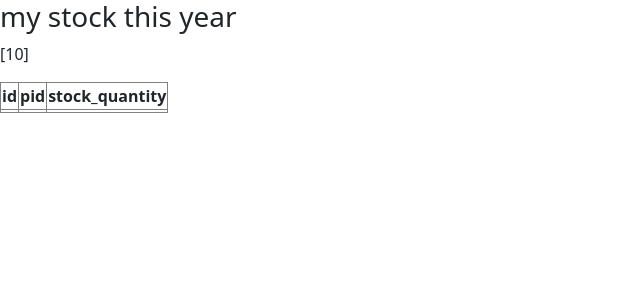
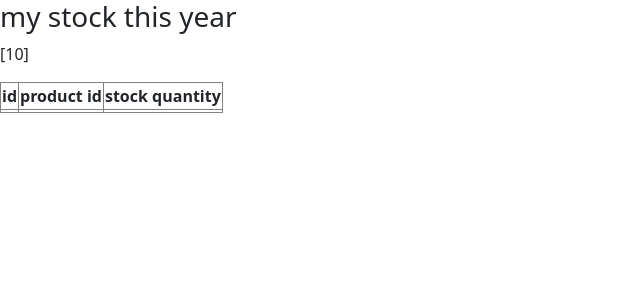
Before and after one commit to Fardosah75/myduka-project, a Flask app: page /stocks in a window 1280 px wide. Shown: the top 300 px of the page, without its empty margins (0-640 px from the left). Run offline with Flask 3, Linux system fonts and the light colour scheme; a database or web service that is not in the repository returns one stand-in record (values such as "Sample title"); lists and menus that the app fills with data are empty; some libraries are stand-ins or nearby versions.

Commit message:
updated tables

```diff
--- a/templates/products.html
+++ b/templates/products.html
@@ -16,8 +16,8 @@
     <tr>
       <th scope="col">id</th>
       <th scope="col">name</th>
-      <th scope="col">buying_price</th>
-      <th scope="col">selling_price</th>
+      <th scope="col">Buying price</th>
+      <th scope="col">Selling price</th>
     </tr>
   </thead>
   <tbody>
--- a/templates/sales.html
+++ b/templates/sales.html
@@ -13,7 +13,7 @@
   <thead>
     <tr>
       <th scope="col">id</th>
-      <th scope="col">pid</th>
+      <th scope="col">product id</th>
       <th scope="col">quantity</th>
       <th scope="col">created_at</th>
     </tr>
--- a/templates/stock.html
+++ b/templates/stock.html
@@ -13,8 +13,8 @@
   <thead>
     <tr>
       <th scope="col">id</th>
-      <th scope="col">pid</th>
-      <th scope="col">stock_quantity</th>
+      <th scope="col">product id</th>
+      <th scope="col">stock quantity</th>
 
     </tr>
   </thead>
```
